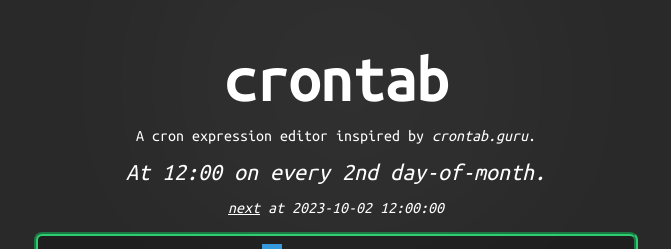
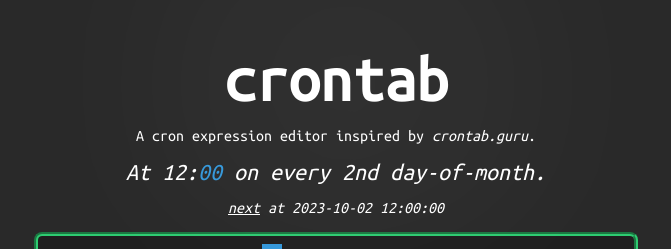
Before and after one commit to daniel-melanson/cron.melanson.dev, a Vue app: page / in a window 1280 px wide. Both pictures are taken after a click on the link "minute". Shown: the top 249 px of the page, without its empty margins (304-975 px from the left). Built offline with nearby package versions, Linux system fonts and the light colour scheme.

Commit message:
feat: description text highlighting

```diff
--- a/src/components/CronDescription.vue
+++ b/src/components/CronDescription.vue
@@ -1,17 +1,46 @@
 <script setup lang="ts">
-import { ref } from "vue";
+import { computed, ref } from "vue";
+import { CronExpressionDescription, CronField, CronSyntax } from "../cron/types";
 
-defineProps<{ text: string; nextDates: string[] }>();
+type Props = CronExpressionDescription & {
+  selectedField?: CronField;
+};
+
+const props = defineProps<Props>();
 
 const showNextDates = ref(false);
+
+const labelText = computed(() => {
+  const { source, ranges } = props.text;
+  const selectedField = props.selectedField;
+
+  if (!ranges || !selectedField) return source;
+
+  let result = "";
+  let currentIndex = 0;
+
+  for (const [key, [start, end]] of ranges.entries()) {
+    result += source.substring(currentIndex, start);
+
+    result += `<span class="${
+      key === selectedField.kind ? "highlight" : ""
+    }">${source.substring(start, end)}</span>`;
+
+    currentIndex = end;
+  }
+
+  result += source.substring(currentIndex);
+
+  return result;
+});
 </script>
 
 <template>
-  <div class="scheduleDescription">
-    <label class="scheduleLabel">{{ text }}</label>
-    <ol class="nextDates">
+  <div class="schedule-description">
+    <label class="schedule-label" v-html="labelText" />
+    <ol class="next-dates">
       <li>
-        <span class="showNextDates" @click="showNextDates = !showNextDates"
+        <span class="show-next-dates" @click="showNextDates = !showNextDates"
           >next</span
         >
         at
@@ -25,28 +54,28 @@
 </template>
 
 <style scoped>
-.scheduleDescription {
+.schedule-description {
   display: flex;
   flex-direction: column;
 }
 
-.scheduleLabel,
-.nextDates {
+.schedule-label,
+.next-dates {
   text-align: center;
   font-style: italic;
 }
 
-.scheduleLabel {
+.schedule-label {
   font-size: 24px;
 }
 
-.nextDates {
+.next-dates {
   padding: 0;
   font-size: 16px;
   list-style: none;
 }
 
-.showNextDates {
+.show-next-dates {
   text-decoration: underline;
   cursor: pointer;
 }
--- a/src/components/CronFields.vue
+++ b/src/components/CronFields.vue
@@ -1,13 +1,12 @@
 <script setup lang="ts">
 import type { CronSyntax } from "../cron/types";
 
-const { syntax, selectedIndex } = defineProps<{
+defineProps<{
   syntax: CronSyntax;
-  selectedIndex: number;
+  selectedFieldIndex: number;
   invalidIndices: number[];
 }>();
 defineEmits(["selected:field"]);
-
 </script>
 
 <template>
@@ -19,9 +18,9 @@
       @click="$emit('selected:field', i)"
       :class="{
         invalid: invalidIndices.includes(i),
-        selected: i === selectedIndex,
+        selected: i === selectedFieldIndex,
       }"
-      >{{ field.kind.replaceAll("_", "-").toLowerCase() }}</a
+      >{{ field.kind.replace(/_/g, "-").toLowerCase() }}</a
     >
   </div>
   <table class="fieldVariants">
@@ -41,7 +40,7 @@
       <th>,</th>
       <td>list separator</td>
     </tr>
-    <tr v-for="desc in syntax.fields[selectedIndex]?.variantDescriptions ?? []">
+    <tr v-for="desc in syntax.fields[selectedFieldIndex]?.variantDescriptions ?? []">
       <th>{{ desc.header }}</th>
       <td>{{ desc.value }}</td>
     </tr>
--- a/src/components/Main.vue
+++ b/src/components/Main.vue
@@ -5,7 +5,7 @@
   formatExpression,
   partitionExpression,
 } from "../cron";
-import type { CronSyntax, CronSyntaxKind } from "../cron/types";
+import { CronSyntax, CronSyntaxKind } from "../cron/types";
 import {
   checkBookmarkMembership,
   addBookmark,
@@ -48,7 +48,11 @@
   // TODO bookmark list
 }
 
-const selectedIndex = ref(-1);
+const selectedFieldIndex = ref(-1);
+const selectedField = computed(() => {
+  if (selectedFieldIndex.value === -1) return undefined;
+  return syntax.value.fields[selectedFieldIndex.value];
+});
 
 // NOTE this is a hacky solution to a problem that I don't know how to solve
 const fetchSelectionPositions = (input: HTMLInputElement) =>
@@ -85,7 +89,7 @@
       );
   };
 
-  selectedIndex.value = await getSelectedIndex();
+  selectedFieldIndex.value = await getSelectedIndex();
 }
 
 function onFieldSelect(index: number) {
@@ -105,7 +109,7 @@
   input.focus();
   input.setSelectionRange(offset, offset + partition.length);
 
-  selectedIndex.value = index;
+  selectedFieldIndex.value = index;
 }
 </script>
 
@@ -113,8 +117,11 @@
   <main>
     <CronDescription
       :text="
-        descriptionResult.success ? descriptionResult.value.text : 'Unknown'
+        descriptionResult.success
+          ? descriptionResult.value.text
+          : { source: 'Unknown' }
       "
+      :selectedField="selectedField"
       :nextDates="
         descriptionResult.success ? descriptionResult.value.nextDates : []
       "
@@ -132,7 +139,7 @@
     />
     <CronFields
       :syntax="syntax"
-      :selectedIndex="selectedIndex"
+      :selectedFieldIndex="selectedFieldIndex"
       :invalidIndices="
         descriptionResult.success
           ? []
--- a/src/cron/describe.ts
+++ b/src/cron/describe.ts
@@ -1,8 +1,63 @@
-import { CronExpressionDescription, CronExpressionMatch } from "./types";
+import {
+  CronExpressionDescription,
+  CronExpressionMatch,
+  CronFieldKind,
+  CronFieldTextRanges,
+} from "./types";
 
-export function describe(match: CronExpressionMatch): CronExpressionDescription {
+function formatTimeUnit(value: number): string {
+  return value.toString().padStart(2, "0");
+}
+
+class Description {
+  private text: string = "";
+  private ranges: CronFieldTextRanges = new Map();
+
+  append(s: string): this {
+    this.text += s;
+
+    return this;
+  }
+
+  appendField(s: string, kind: CronFieldKind): this {
+    if (this.ranges.has(kind)) throw new Error("Field already added.");
+
+    const start = this.text.length;
+    const end = start + s.length;
+
+    this.append(s);
+
+    this.ranges.set(kind, [start, end]);
+
+    return this;
+  }
+}
+
+export function describe(
+  match: CronExpressionMatch,
+): CronExpressionDescription {
+  const { SECOND, MINUTE, HOUR, DAY_OF_MONTH, MONTH, DAY_OF_WEEK, YEAR } =
+    match;
+
+  if (MINUTE.kind === "VALUE" && HOUR.kind === "VALUE") {
+    let time = `at ${formatTimeUnit(HOUR.value)}:${formatTimeUnit(
+      MINUTE.value,
+    )}`;
+
+    if (SECOND && SECOND.kind === "VALUE") {
+      time += `:${formatTimeUnit(SECOND.value)}`;
+    }
+  }
+
   return {
-    text: "At 12:00 on every 2nd day-of-month.",
+    text: {
+      source: "At 12:00 on every 2nd day-of-month.",
+      ranges: new Map([
+        [CronFieldKind.HOUR, [3, 5]],
+        [CronFieldKind.MINUTE, [6, 8]],
+        [CronFieldKind.DAY_OF_MONTH, [12, 34]],
+      ]),
+    },
     nextDates: [
       "2023-10-02 12:00:00",
       "2023-10-04 12:00:00",
@@ -10,5 +65,5 @@
       "2023-10-08 12:00:00",
       "2023-10-10 12:00:00",
     ],
-  }
+  };
 }
--- a/src/cron/index.ts
+++ b/src/cron/index.ts
@@ -321,7 +321,7 @@
         oneOf(/[0-7]/, /MON|TUE|WED|THU|FRI|SAT|SUN/),
       )
         .setVariantValueMap(DAY_OF_WEEK_VARIANT_VALUE_MAP)
-        .addVariantDescription("0-7", "allowed values (Sunday is 0 or 7)")
+        .addVariantDescription("0-7", "allowed values (sunday is 0 or 7)")
         .addVariantDescription("SUN-SAT", "alternative values"),
     )
     .build(),
--- a/src/cron/types.ts
+++ b/src/cron/types.ts
@@ -31,7 +31,10 @@
   YEAR = "YEAR",
 }
 
-export type CronExpressionMatch = Record<CronFieldKind, CronFieldMatch>;
+export type CronExpressionMatch = Record<
+  Exclude<CronFieldKind, "SECOND" | "YEAR">,
+  CronFieldMatch
+> & { SECOND: CronFieldMatch | undefined; YEAR: CronFieldMatch | undefined };
 
 export interface CronField {
   kind: CronFieldKind;
@@ -88,8 +91,13 @@
   value: string;
 }
 
+export type CronFieldTextRanges = Map<CronFieldKind, [number, number]>;
+
 export interface CronExpressionDescription {
-  text: string;
+  text: {
+    source: string;
+    ranges?: CronFieldTextRanges;
+  };
   nextDates: string[];
 }
 
--- a/src/style.css
+++ b/src/style.css
@@ -20,3 +20,7 @@
 a {
   color: currentColor;
 }
+
+.highlight {
+  color: var(--color-blue);
+}
```
